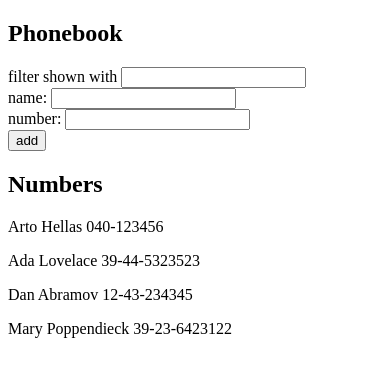
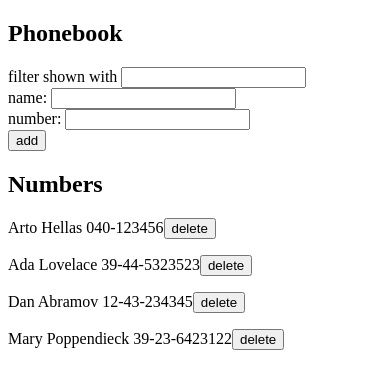
Before and after one commit to in7l/helsinki-full-stack-open-2021, a React (Create React App) app in the folder part2/phonebook/: page / in a window 390 px wide. Shown: the top 388 px of the page. Built offline with nearby package versions, Linux system fonts and the light colour scheme; data requests are answered from the project's data file.

Commit message:
Exercise 2.17: Start the exercise for deleting a contact from phonebook's backend.

```diff
--- a/part2/phonebook/src/App.js
+++ b/part2/phonebook/src/App.js
@@ -56,6 +56,14 @@ const App = () => {
     person.name.toLowerCase().includes(search.toLowerCase())
   );
 
+  const deletePersonById = (id) => {
+    personService
+      .remove(id)
+      .then(() => {
+        setPersons(persons.filter(p => p.id !== id));
+      });
+  }
+
   return (
     <div>
       <h2>Phonebook</h2>
@@ -68,7 +76,7 @@ const App = () => {
         addPerson={addPerson}
       />
       <h2>Numbers</h2>
-      <Persons persons={personsToDisplay} />
+      <Persons persons={personsToDisplay} deletePersonById={deletePersonById} />
     </div>
   );
 };
--- a/part2/phonebook/src/components/Person.js
+++ b/part2/phonebook/src/components/Person.js
@@ -1,5 +1,8 @@
-const Person = ({ person }) => (
-  <p>{person.name} {person.number}</p>
+const Person = ({ person, deletePerson }) => (
+  <p>
+    {person.name} {person.number}
+    <button onClick={deletePerson}>delete</button>
+  </p>
 );
 
 export default Person;
--- a/part2/phonebook/src/components/Persons.js
+++ b/part2/phonebook/src/components/Persons.js
@@ -1,9 +1,13 @@
 import Person from './Person';
 
-const Persons = ({ persons }) => (
+const Persons = ({ persons, deletePersonById }) => (
   <div>
     {persons.map(person =>
-      <Person key={person.name} person={person} />
+      <Person
+        key={person.name}
+        person={person}
+        deletePerson={() => deletePersonById(person.id)}
+        />
     )}
   </div>
 );
--- a/part2/phonebook/src/services/persons.js
+++ b/part2/phonebook/src/services/persons.js
@@ -12,9 +12,14 @@ const create = (newObject) => {
   return request.then(response => response.data);
 };
 
+const remove = (id) => {
+  return axios.delete(`${baseUrl}/${id}`);
+}
+
 const personService = {
   getAll,
-  create
+  create,
+  remove
 };
 
 export default personService;
```
